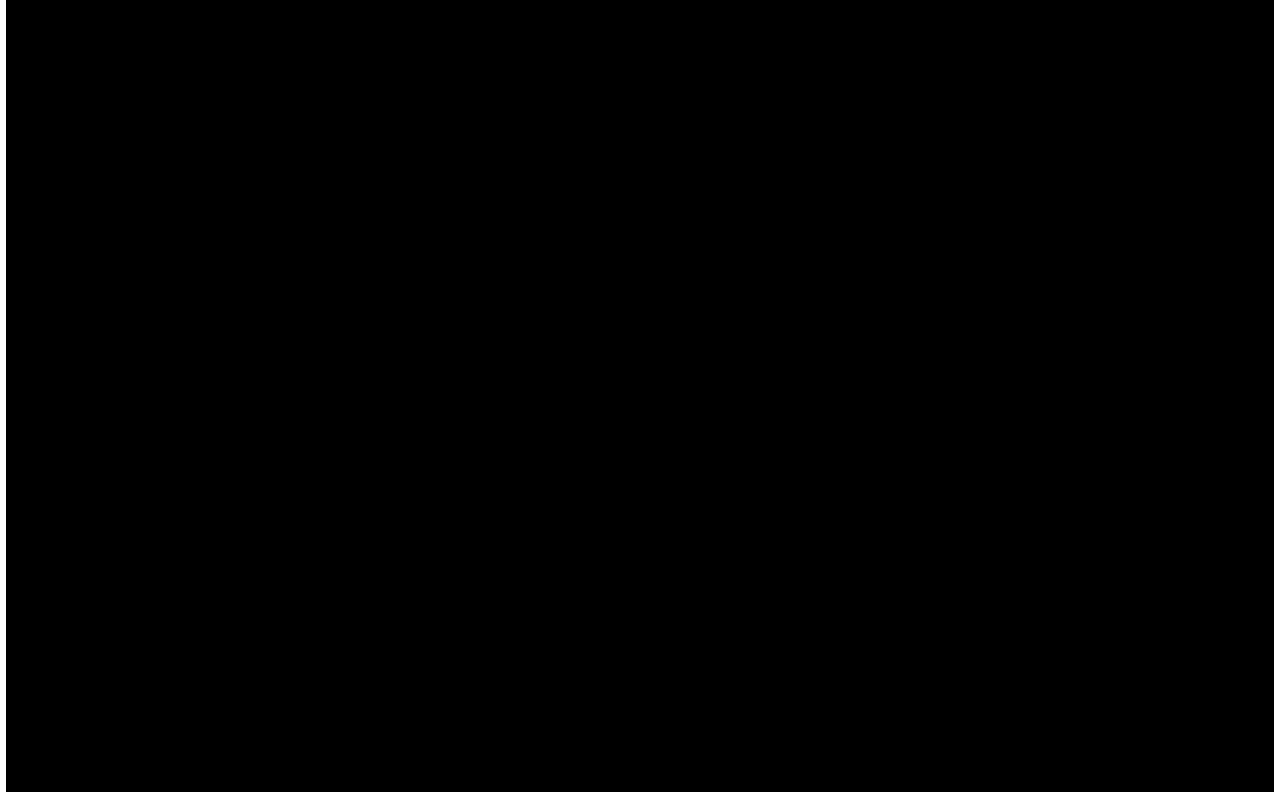
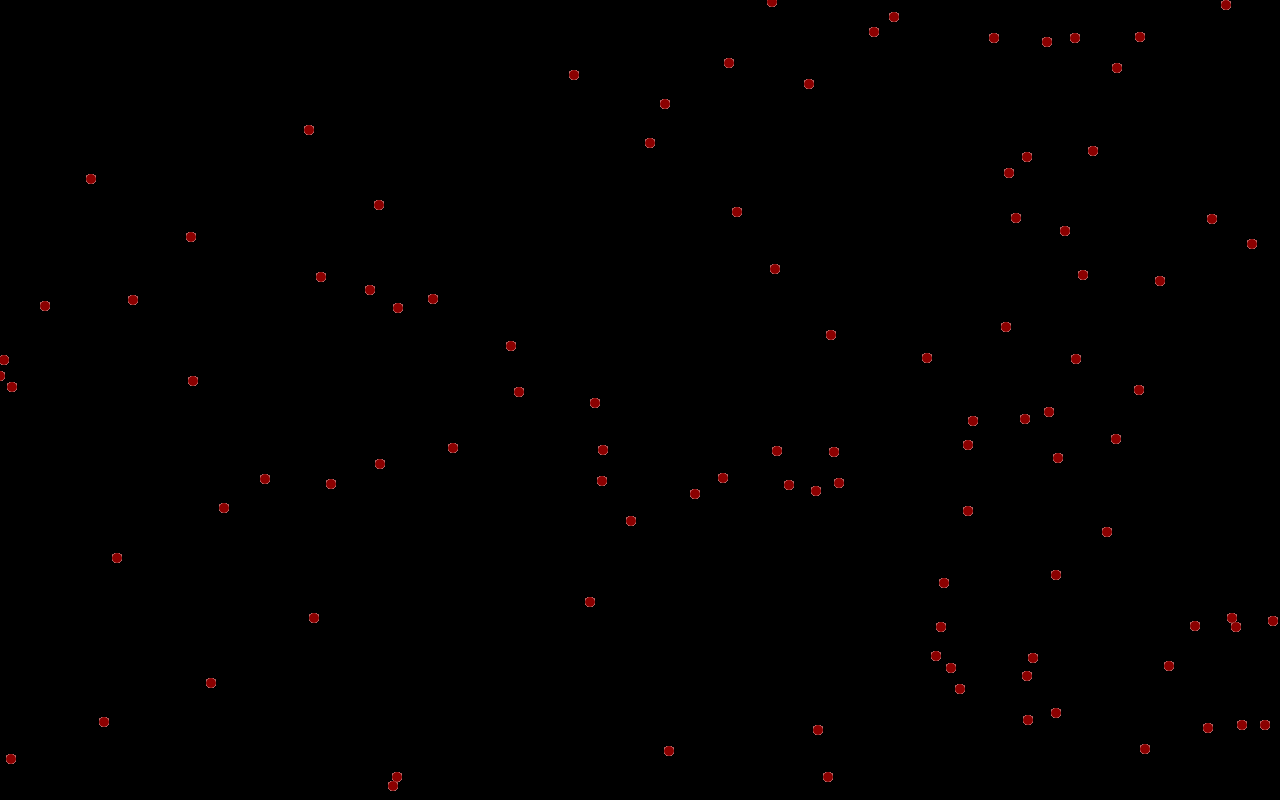
Before and after one commit to naird-ak/canvas-lfe, a website with bundled scripts: page src/index.html in a window 1280 px wide. Built offline with nearby package versions, Linux system fonts and the light colour scheme.

Commit message:
make entities live

```diff
--- a/src/index.css
+++ b/src/index.css
@@ -9,9 +9,3 @@ body {
     justify-content: center;
 
 }
-
-.canvas {
-        height: 99%;
-        width: 99%;
-        background: black;
-}
--- a/src/index.html
+++ b/src/index.html
@@ -8,7 +8,7 @@
 
 <body>
     <div class="container">
-        <canvas id="root" class="canvas"></canvas>
+        <canvas id="root" ></canvas>
     </div>
     <script src="main.ts"></script>
 </body>
--- a/src/main.ts
+++ b/src/main.ts
@@ -1,9 +1,22 @@
 import CanvasContext from "~renderer/canvas-render";
+import World from "~world/world";
+
+const runWorldEngine = (canvasContext: CanvasContext) => {
+    const world = new World(canvasContext);
+    world.spawnEntities();
+    world.renderEntities();
+    world.runWorld()
+
+}
 
 
 const main = () => {
     const canvas: HTMLCanvasElement = document.getElementById('root') as HTMLCanvasElement;
+    canvas.height = canvas.parentElement.clientHeight;
+    canvas.width = canvas.parentElement.clientWidth;
+    canvas.style.background = "#000000";
     const canvasContext: CanvasContext = new CanvasContext(canvas.getContext('2d'));
+    runWorldEngine(canvasContext);
 }
 
 main();
--- a/src/renderer/canvas-render.ts
+++ b/src/renderer/canvas-render.ts
@@ -1,7 +1,19 @@
+import Entity from "~world/entity";
+
 export default class CanvasContext {
     canvasCtx: CanvasRenderingContext2D;
     constructor(ctx: CanvasRenderingContext2D) {
         this.canvasCtx = ctx;
     }
 
+    renderEntities(entities: Entity[]) {
+        entities.forEach(entity => {
+            this.canvasCtx.fillStyle = entity.color;
+            this.canvasCtx.beginPath();
+            this.canvasCtx.arc(entity.position.h, entity.position.v, entity.size, 0, Math.PI * 2, true);
+            this.canvasCtx.fill();
+        })
+
+    }
+
 }
--- /dev/null
+++ b/src/world/entity.ts
@@ -0,0 +1,23 @@
+import { Coordinates } from "./interfaces";
+
+const lifeStateColors = ["#FFFFFF", "#8b0000", "#FF0000"];
+
+export default class Entity {
+    position: Coordinates;
+    size: number;
+    color: string;
+
+    constructor(position: Coordinates) {
+        this.position = position;
+        this.size = 5;
+        this.color = lifeStateColors[0];
+    }
+
+    live() {
+        this.pulse();
+    }
+
+    pulse() {
+        this.color === lifeStateColors[0] ? this.color = lifeStateColors[1] : this.color = lifeStateColors[0];
+    }
+}
--- /dev/null
+++ b/src/world/interfaces.ts
@@ -0,0 +1,4 @@
+export interface Coordinates {
+    v: number;
+    h: number;
+}
--- /dev/null
+++ b/src/world/utilities.ts
@@ -0,0 +1,9 @@
+export const generateRandomNumber = (max) => {
+    return Math.floor(Math.random() * Math.floor(max));
+}
+
+export const generateLifeSpanTime = (lifeSpan) => {
+    const frame = 1;
+    const minute = 60 * frame;
+    return lifeSpan * minute;
+}
--- /dev/null
+++ b/src/world/world.ts
@@ -0,0 +1,38 @@
+import CanvasContext from "~renderer/canvas-render";
+import { Coordinates } from "./interfaces";
+import Entity from "./entity";
+import { generateRandomNumber, generateLifeSpanTime } from './utilities';
+
+export default class World {
+    private size: Coordinates;
+    private entities: Entity[];
+    private renderContext: CanvasContext;
+    private lifeSpan = 100;
+
+    constructor(canvas: CanvasContext) {
+        this.renderContext = canvas;
+        this.size = {
+            v: canvas.canvasCtx.canvas.height,
+            h: canvas.canvasCtx.canvas.width
+        };
+    }
+
+    spawnEntities(population: number = 100) {
+        this.entities = [];
+        for (let pop = 0; pop < population; pop++) {
+            const positionV = generateRandomNumber(this.size.v);
+            const positionH = generateRandomNumber(this.size.h);
+            this.entities.push(new Entity({ v: positionV, h: positionH }));
+        }
+    }
+
+    renderEntities() {
+        this.renderContext.renderEntities(this.entities);
+    }
+
+    runWorld() {
+        this.entities.forEach((entity) => entity.live());
+        this.renderEntities();
+        requestAnimationFrame(() => this.runWorld());
+    }
+}
```
